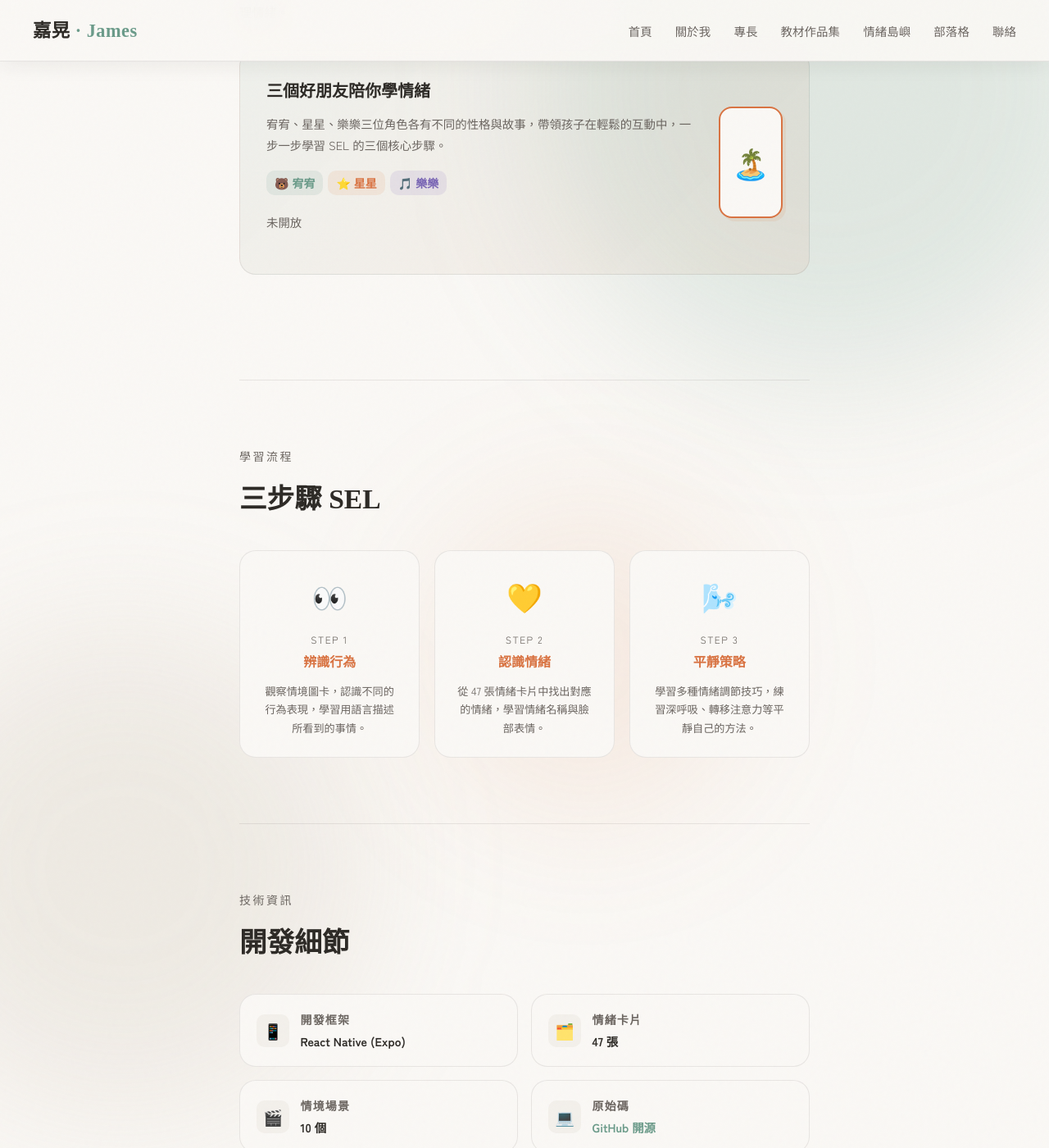
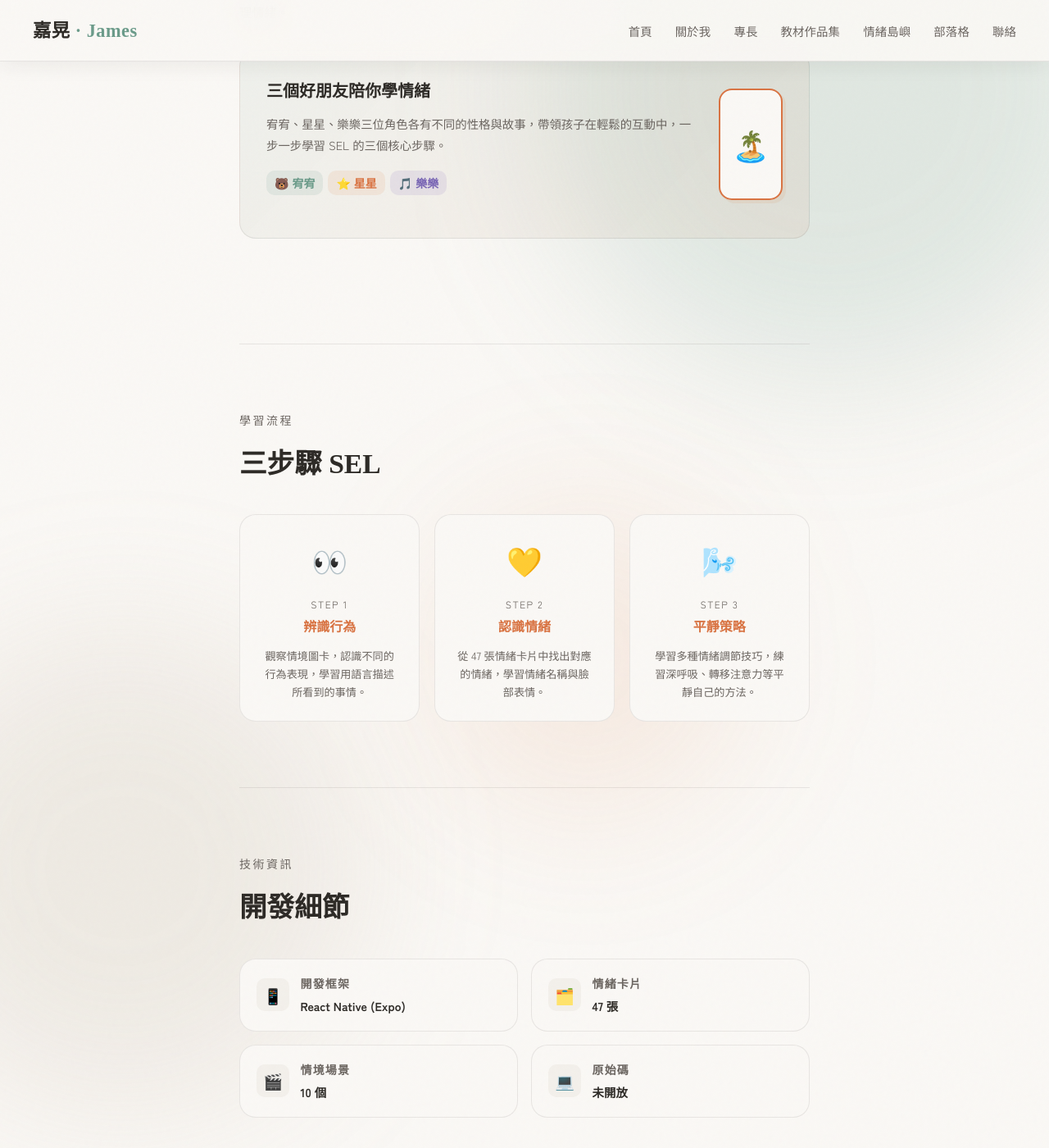
Before and after one commit to gahanglee/gahanglee.github.io, a Jekyll site: the page built from pages/app.html, in a window 1280 px wide and 1400 px high, scrolled down 267 px. Shown: the whole window at 82% size. Built offline with Jekyll 4.4.1, drawn with Linux system fonts in a browser that asks for light colours.

Commit message:
Change source code status to '未開放'
Updated the availability status of the source code section.

```diff
--- a/pages/app.html
+++ b/pages/app.html
@@ -18,9 +18,6 @@ permalink: /app/
           <span class="tag tag-orange">⭐ 星星</span>
           <span class="tag tag-purple">🎵 樂樂</span>
         </div>
-          <p>
-            未開放
-          </p>
       </div>
       <div class="app-phone">🏝️</div>
     </div>
@@ -58,7 +55,7 @@ permalink: /app/
       <div class="c-item"><div class="c-icon">📱</div><div><h4>開發框架</h4><p>React Native (Expo)</p></div></div>
       <div class="c-item"><div class="c-icon">🗂️</div><div><h4>情緒卡片</h4><p>47 張</p></div></div>
       <div class="c-item"><div class="c-icon">🎬</div><div><h4>情境場景</h4><p>10 個</p></div></div>
-      <div class="c-item"><div class="c-icon">💻</div><div><h4>原始碼</h4><p><a href="https://github.com/gahanglee/emotion-island" target="_blank">GitHub 開源</a></p></div></div>
+      <div class="c-item"><div class="c-icon">💻</div><div><h4>原始碼</h4><p>未開放</p></div></div>
     </div>
   </section>
 </div>
```
